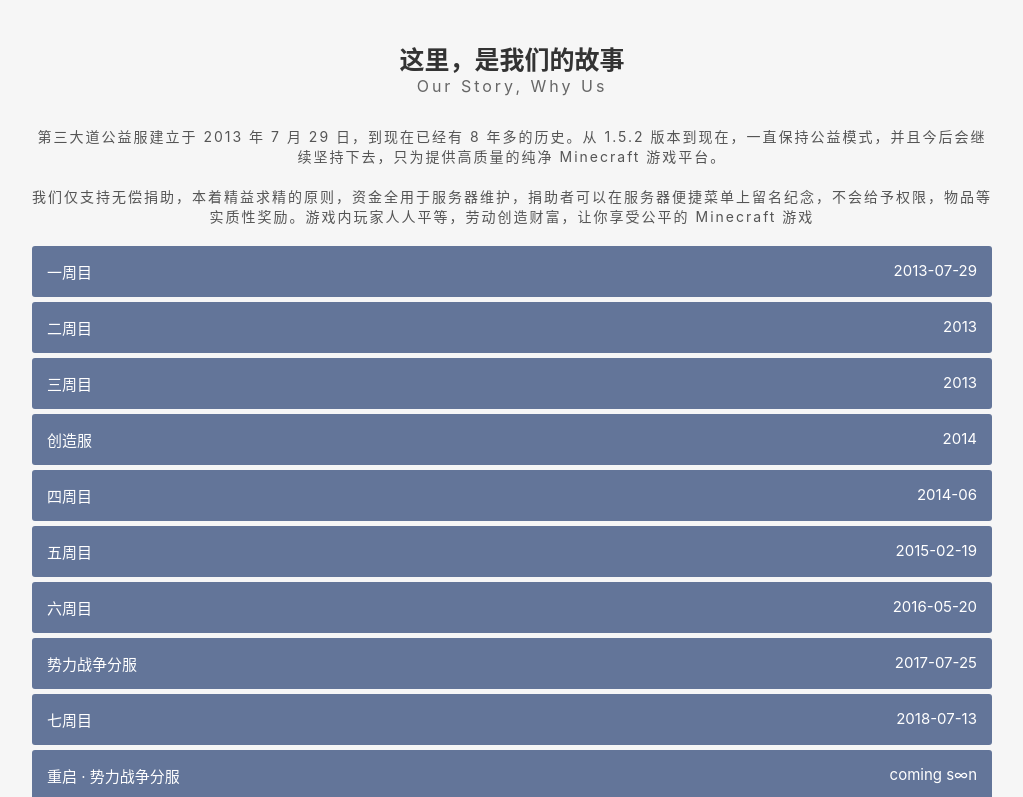
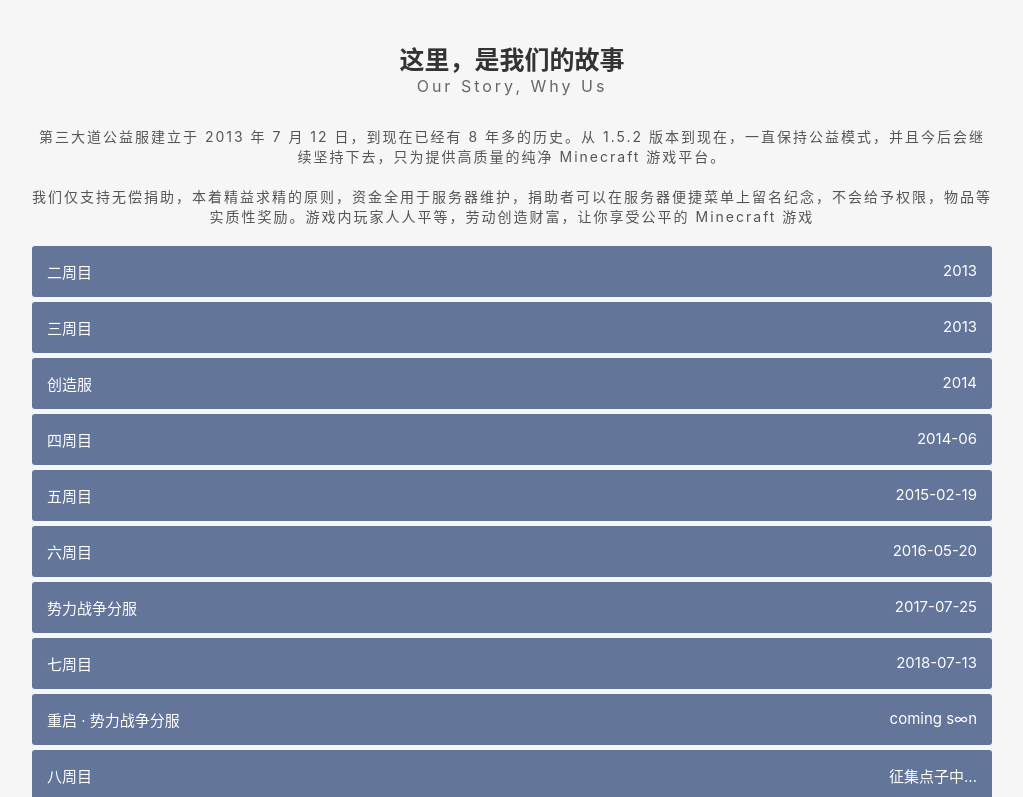
Before and after one commit to ShangJixin/disandadao, a Vue app: page / in a window 1280 px wide. Shown: the part 820-1617 px from the top of the page, without its empty margins (128-1151 px from the left). Built offline with nearby package versions, Linux system fonts and the light colour scheme.

Commit message:
修改开服时间为13年7月12号

```diff
--- a/public/index.html
+++ b/public/index.html
@@ -7,7 +7,7 @@
     <link rel="icon" href="<%= BASE_URL %>favicon.ico">
     <title>第三大道公益服 - 做公益认真负责的 Minecraft 服务器</title>
     <meta name="keywords" content="第三大道公益服,第三大道公益服吧,第三大道服务器,第三大道,Minecraft服务器,Minecraft第三大道,Minecraft第三大道公益服,第三大道公益服战争服百科,三道服战服百科,三道服,第三大道正版公益服,第三大道公益服彩蛋" />
-    <meta name="description" itemprop="description" content="Minecraft 第三大道公益服建立于 2013 年 7 月 29 日，有着悠久的历史。从 1.5.2 版本到现在，一直保持公益模式，并且今后会继续坚持下去，只为提供高质量的纯净 Minecraft 游戏平台。我们仅支持无偿捐助，本着精益求精的原则，资金全用于服务器维护，捐助者可以在服务器便捷菜单上留名纪念，不会给予权限，物品等实质性奖励。游戏内玩家人人平等，劳动创造财富，让你享受公平的 Minecraft 游戏" />
+    <meta name="description" itemprop="description" content="Minecraft 第三大道公益服建立于 2013 年 7 月 12 日，有着悠久的历史。从 1.5.2 版本到现在，一直保持公益模式，并且今后会继续坚持下去，只为提供高质量的纯净 Minecraft 游戏平台。我们仅支持无偿捐助，本着精益求精的原则，资金全用于服务器维护，捐助者可以在服务器便捷菜单上留名纪念，不会给予权限，物品等实质性奖励。游戏内玩家人人平等，劳动创造财富，让你享受公平的 Minecraft 游戏" />
   </head>
   <body>
     <noscript>
@@ -15,14 +15,5 @@
     </noscript>
     <div id="app"></div>
     <!-- built files will be auto injected -->
-
-    <!-- Global site tag (gtag.js) - Google Analytics -->
-    <script async src="https://www.googletagmanager.com/gtag/js?id=G-XQED5PMR7Z"></script>
-    <script>
-      window.dataLayer = window.dataLayer || [];
-      function gtag(){dataLayer.push(arguments);}
-      gtag('js', new Date());
-      gtag('config', 'G-XQED5PMR7Z');
-    </script>
   </body>
 </html>
--- a/src/components/story-box.vue
+++ b/src/components/story-box.vue
@@ -3,11 +3,10 @@
         <div class="container">
             <h2 class="title">这里，是我们的故事</h2>
             <div class="subtitle">Our Story, Why Us</div>
-            <p class="text">第三大道公益服建立于 2013 年 7 月 29 日，到现在已经有 {{ passbyYear }} 年多的历史。从 1.5.2 版本到现在，一直保持公益模式，并且今后会继续坚持下去，只为提供高质量的纯净 Minecraft 游戏平台。</p>
+            <p class="text">第三大道公益服建立于 2013 年 7 月 12 日，到现在已经有 {{ passbyYear }} 年多的历史。从 1.5.2 版本到现在，一直保持公益模式，并且今后会继续坚持下去，只为提供高质量的纯净 Minecraft 游戏平台。</p>
             <p class="text">我们仅支持无偿捐助，本着精益求精的原则，资金全用于服务器维护，捐助者可以在服务器便捷菜单上留名纪念，不会给予权限，物品等实质性奖励。游戏内玩家人人平等，劳动创造财富，让你享受公平的 Minecraft 游戏</p>
 
             <div class="zhoumu">
-                <div class="zhoumu-tag">一周目<span class="date">2013-07-29</span></div>
                 <div class="zhoumu-tag">二周目<span class="date">2013</span></div>
                 <div class="zhoumu-tag">三周目<span class="date">2013</span></div>
                 <div class="zhoumu-tag">创造服<span class="date">2014</span></div>
@@ -36,7 +35,7 @@
 export default {
     data() {
         return {
-            created: 1375056000000
+            created: 1373587200000
         }
     },
     computed: {
```
